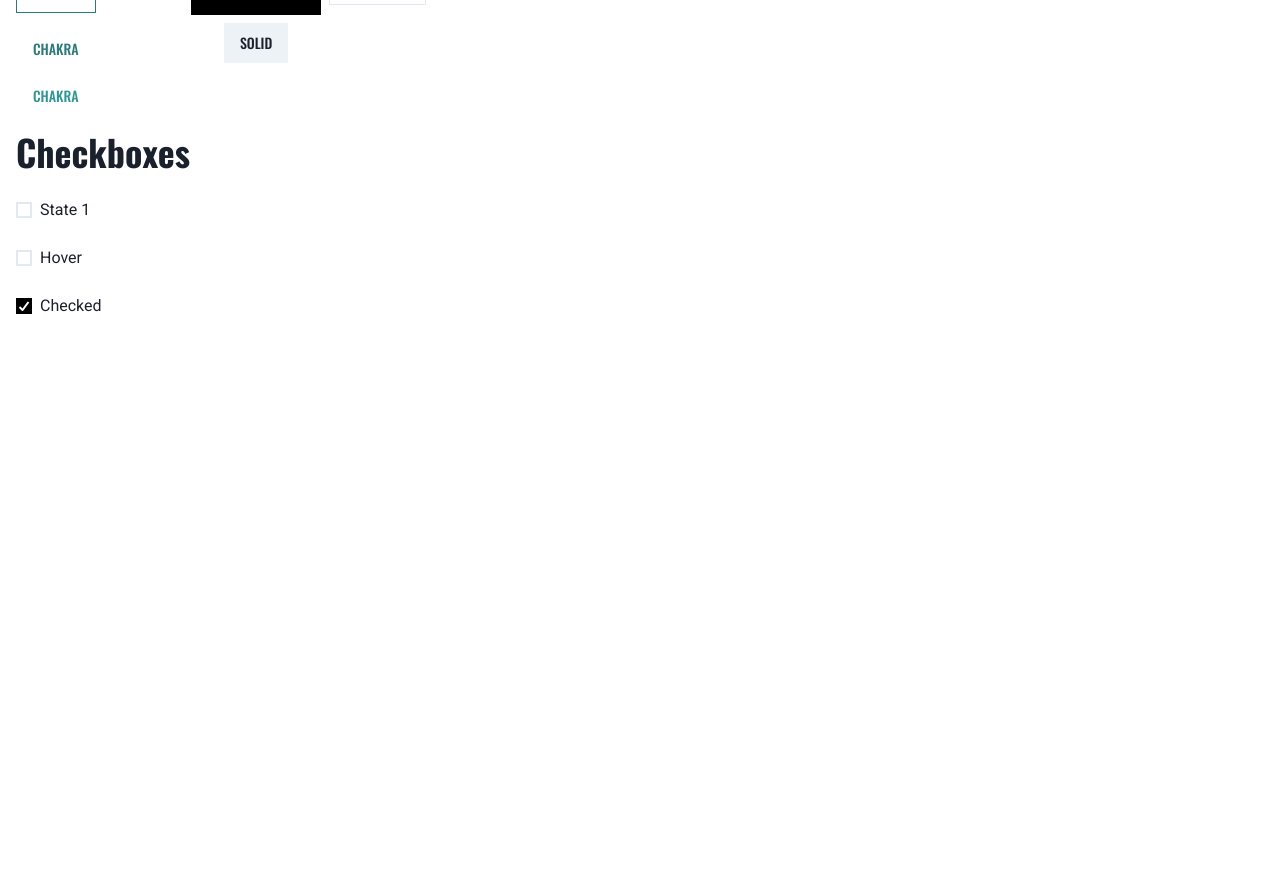
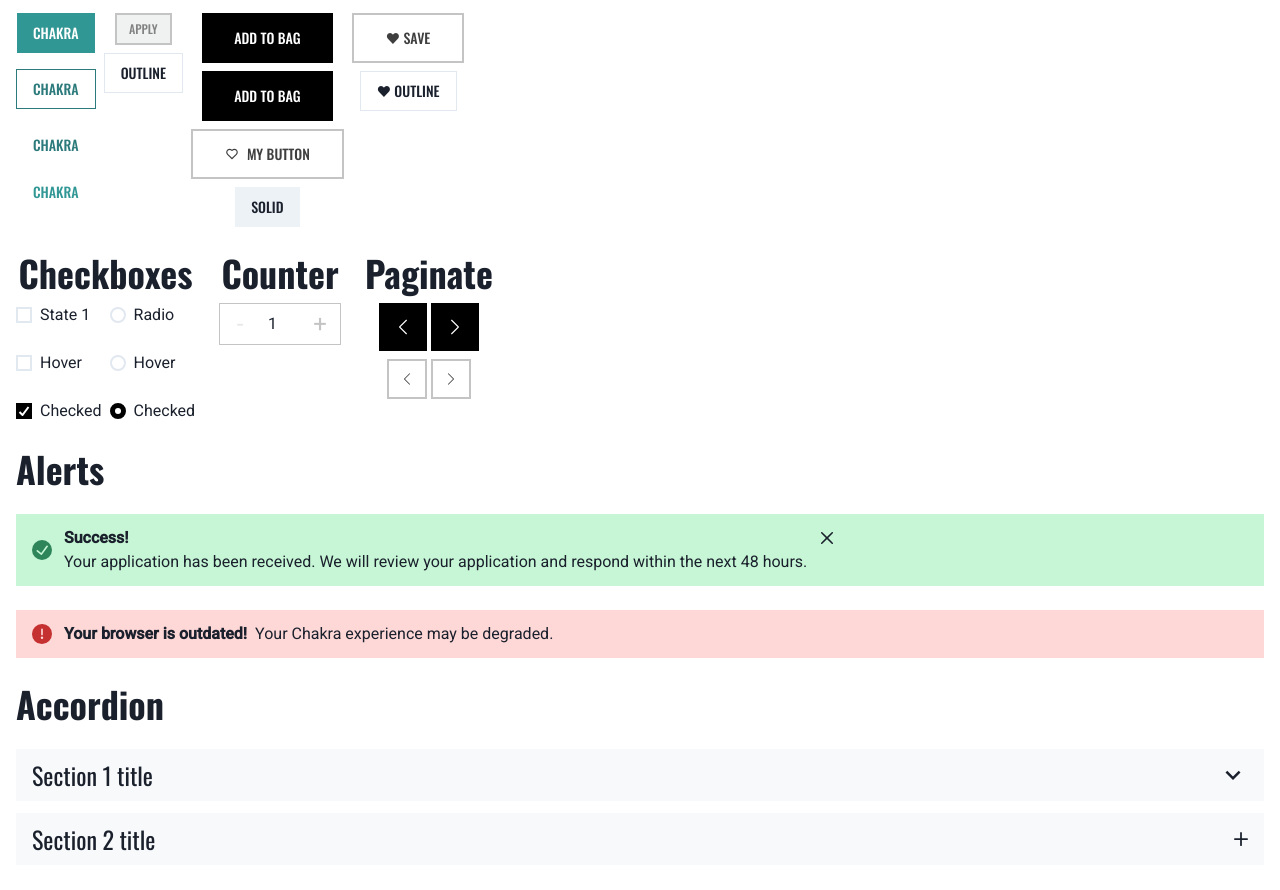
Before and after one commit to isikava/shopping-cart, a React (Vite) app: page /components in a window 1280 px wide. Shown: the part 480-1370 px from the top of the page. Before the commit the page ends 800 px from the top, so only its background shows below. Built offline with nearby package versions, Linux system fonts and the light colour scheme.

Commit message:
Style components

```diff
--- a/package.json
+++ b/package.json
@@ -20,6 +20,7 @@
     "framer-motion": "^10.16.0",
     "react": "^18.2.0",
     "react-dom": "^18.2.0",
+    "react-icons": "^4.10.1",
     "react-router-dom": "^6.15.0"
   },
   "devDependencies": {
--- /dev/null
+++ b/src/components/Button.tsx
@@ -0,0 +1,15 @@
+import { Button as CButton, ButtonProps } from '@chakra-ui/react';
+
+type Props = ButtonProps & {
+  variant?: 'brand' | 'second';
+};
+
+export const Button = ({ variant = 'brand', children, ...rest }: Props) => {
+  const size = { base: '-sm', md: '-md' };
+
+  return (
+    <CButton variant={variant} size={size} {...rest}>
+      {children}
+    </CButton>
+  );
+};
--- /dev/null
+++ b/src/components/Counter.tsx
@@ -0,0 +1,47 @@
+import {
+  NumberInput,
+  HStack,
+  NumberDecrementStepper,
+  NumberInputField,
+  NumberIncrementStepper,
+} from '@chakra-ui/react';
+
+export const Counter = () => {
+  const stepper = {
+    fontSize: '2xl',
+    color: 'divider',
+    border: 'none',
+    w: 10,
+    h: 10,
+    _hover: { bg: 'lighthover', color: 'gray1' },
+  };
+
+  return (
+    <NumberInput defaultValue={1} min={1} allowMouseWheel>
+      <HStack
+        spacing={0}
+        border={'1px'}
+        borderColor={'divider'}
+        _hover={{ borderColor: 'gray1' }}
+      >
+        <NumberDecrementStepper
+          children="-"
+          style={{ margin: 0 }}
+          {...stepper}
+        />
+        <NumberInputField
+          borderRadius={0}
+          border={'none'}
+          w={10}
+          p={2}
+          h={10}
+        />
+        <NumberIncrementStepper
+          children="+"
+          style={{ margin: 0 }}
+          {...stepper}
+        />
+      </HStack>
+    </NumberInput>
+  );
+};
--- /dev/null
+++ b/src/components/Paginate.tsx
@@ -0,0 +1,26 @@
+import { HStack, IconButton } from '@chakra-ui/react';
+import { BsChevronLeft, BsChevronRight } from 'react-icons/bs';
+
+type Props = {
+  size?: 'xs' | 'sm' | 'md' | 'lg';
+  variant?: 'brand' | 'second';
+};
+
+export const Paginate = ({ variant = 'second', size = 'md' }: Props) => {
+  return (
+    <HStack spacing={1}>
+      <IconButton
+        aria-label="prev page"
+        variant={variant}
+        size={size}
+        icon={<BsChevronLeft />}
+      />
+      <IconButton
+        aria-label="next page"
+        variant={variant}
+        size={size}
+        icon={<BsChevronRight />}
+      />
+    </HStack>
+  );
+};
--- a/src/pages/Checkout.tsx
+++ b/src/pages/Checkout.tsx
@@ -83,7 +83,7 @@
               <Checkbox defaultChecked>Ship to billing address.</Checkbox>
             </GridItem>
             <GridItem colSpan={2}>
-              <Button variant={'primary'} size={'lg'} w={'full'}>
+              <Button variant={'brand'} size={'lg'} w={'full'}>
                 Place Order
               </Button>
             </GridItem>
--- a/src/pages/Components.tsx
+++ b/src/pages/Components.tsx
@@ -1,6 +1,6 @@
 import {
   Box,
-  Button,
+  Button as CButton,
   Checkbox,
   Container,
   FormControl,
@@ -8,12 +8,30 @@
   HStack,
   Heading,
   Input,
+  Radio,
+  RadioGroup,
   VStack,
+  Select,
+  Alert,
+  AlertDescription,
+  AlertIcon,
+  AlertTitle,
+  CloseButton,
+  Accordion,
+  AccordionButton,
+  AccordionIcon,
+  AccordionItem,
+  AccordionPanel,
 } from '@chakra-ui/react';
+import { Button } from '@/components/Button';
+import { BiHeart } from 'react-icons/bi';
+import { Paginate } from '@/components/Paginate';
+import { Counter } from '@/components/Counter';
+import { MinusIcon, AddIcon } from '@chakra-ui/icons';
 
 const Components = () => {
   return (
-    <Container maxW={'container.xl'}>
+    <Container maxW={'container.xl'} pb={96}>
       <VStack spacing={6} align={'flex-start'}>
         <Heading size={'xl'}>Forms</Heading>
         <FormControl>
@@ -24,48 +42,153 @@
           <FormLabel>Focused</FormLabel>
           <Input placeholder="Naruto" />
         </FormControl>
+        <FormControl>
+          <FormLabel>Select</FormLabel>
+          <Select>
+            <option value="fire">Fire</option>
+            <option value="wind">Wind</option>
+          </Select>
+        </FormControl>
 
         <Heading size={'xl'}>Buttons</Heading>
         <HStack align={'flex-start'}>
           <VStack spacing={4} align="center">
-            <Button colorScheme="teal" variant="solid">
+            <CButton colorScheme="teal" variant="solid">
               Chakra
-            </Button>
-            <Button colorScheme="teal" variant="outline">
+            </CButton>
+            <CButton colorScheme="teal" variant="outline">
               Chakra
-            </Button>
-            <Button colorScheme="teal" variant="ghost">
+            </CButton>
+            <CButton colorScheme="teal" variant="ghost">
               Chakra
-            </Button>
-            <Button colorScheme="teal" variant="link">
+            </CButton>
+            <CButton colorScheme="teal" variant="link">
               Chakra
-            </Button>
+            </CButton>
           </VStack>
           <VStack>
-            <Button variant={'muted'} size={'sm'}>
+            <CButton variant={'muted'} size={'sm'}>
               Apply
-            </Button>
-            <Button variant={'outline'}>Outline</Button>
+            </CButton>
+            <CButton variant={'outline'}>Outline</CButton>
           </VStack>
           <VStack>
-            <Button variant={'primary'}>Add to bag</Button>
-            <Button variant={'primary'} size={{ base: '-sm', md: '-md' }}>
+            <Button variant={'brand'}>Add to bag</Button>
+            <Button variant={'brand'} size={{ base: '-sm', md: '-md' }}>
               Add to bag
             </Button>
-            <Button variant={'solid'}>Solid</Button>
+            <Button variant={'second'} leftIcon={<BiHeart />}>
+              My button
+            </Button>
+            <CButton variant={'solid'}>Solid</CButton>
           </VStack>
           <VStack>
-            <Button variant={'secondary'}>♥ Save</Button>
-            <Button variant={'outline'}>♥ Outline</Button>
+            <Button variant={'second'}>♥ Save</Button>
+            <CButton variant={'outline'}>♥ Outline</CButton>
           </VStack>
         </HStack>
 
+        <HStack align={'flex-start'} spacing={6}>
+          <VStack>
             <Heading>Checkboxes</Heading>
+            <HStack>
               <VStack spacing={6} align={'flex-start'}>
                 <Checkbox>State 1</Checkbox>
                 <Checkbox>Hover</Checkbox>
                 <Checkbox defaultChecked>Checked</Checkbox>
               </VStack>
+              <RadioGroup defaultValue="3">
+                <VStack spacing={6} align={'flex-start'}>
+                  <Radio value="1">Radio</Radio>
+                  <Radio value="2">Hover</Radio>
+                  <Radio value="3">Checked</Radio>
+                </VStack>
+              </RadioGroup>
+            </HStack>
+          </VStack>
+
+          <VStack>
+            {' '}
+            <Heading>Counter</Heading>
+            <Counter />
+          </VStack>
+
+          <VStack>
+            <Heading>Paginate</Heading>
+            <Paginate variant="brand" size="lg" />
+            <Paginate variant="second" />
+          </VStack>
+        </HStack>
+
+        <Heading>Alerts</Heading>
+        <Alert status="success">
+          <AlertIcon />
+          <Box>
+            <AlertTitle>Success!</AlertTitle>
+            <AlertDescription>
+              Your application has been received. We will review your
+              application and respond within the next 48 hours.
+            </AlertDescription>
+          </Box>
+          <CloseButton
+            alignSelf="flex-start"
+            position="relative"
+            right={-1}
+            top={-1}
+          />
+        </Alert>
+        <Alert status="error">
+          <AlertIcon />
+          <AlertTitle>Your browser is outdated!</AlertTitle>
+          <AlertDescription>
+            Your Chakra experience may be degraded.
+          </AlertDescription>
+        </Alert>
+
+        <Heading>Accordion</Heading>
+        <Accordion w={'full'} allowToggle>
+          <AccordionItem>
+            <h2>
+              <AccordionButton>
+                <Box as="span" flex="1" textAlign="left">
+                  Section 1 title
+                </Box>
+                <AccordionIcon />
+              </AccordionButton>
+            </h2>
+            <AccordionPanel pb={4}>
+              Lorem ipsum dolor sit amet, consectetur adipiscing elit, sed do
+              eiusmod tempor incididunt ut labore et dolore magna aliqua. Ut
+              enim ad minim veniam, quis nostrud exercitation ullamco laboris
+              nisi ut aliquip ex ea commodo consequat.
+            </AccordionPanel>
+          </AccordionItem>
+
+          <AccordionItem my={3}>
+            {({ isExpanded }) => (
+              <>
+                <h2>
+                  <AccordionButton>
+                    <Box as="span" flex="1" textAlign="left">
+                      Section 2 title
+                    </Box>
+                    {isExpanded ? (
+                      <MinusIcon fontSize={'sm'} />
+                    ) : (
+                      <AddIcon fontSize={'sm'} />
+                    )}
+                  </AccordionButton>
+                </h2>
+                <AccordionPanel pb={4}>
+                  Lorem ipsum dolor sit amet, consectetur adipiscing elit, sed
+                  do eiusmod tempor incididunt ut labore et dolore magna aliqua.
+                  Ut enim ad minim veniam, quis nostrud exercitation ullamco
+                  laboris nisi ut aliquip ex ea commodo consequat.
+                </AccordionPanel>
+              </>
+            )}
+          </AccordionItem>
+        </Accordion>
       </VStack>
     </Container>
   );
--- /dev/null
+++ b/src/theme/components/accordion.ts
@@ -0,0 +1,29 @@
+const baseStyle = {
+  container: {
+    bg: '#F8F9FB',
+    border: 0,
+  },
+  panel: { border: 0 },
+  button: {
+    fontFamily: 'heading',
+    fontSize: '2xl',
+    border: 0,
+    _hover: {
+      bg: 'lighthover',
+    },
+  },
+};
+
+// const sizes = {
+//   xl: {
+//     icon: {
+//       fontSize: 'lg',
+//       px: '4',
+//       h: '12',
+//     },
+//   },
+// };
+
+export const Accordion = {
+  baseStyle,
+};
--- a/src/theme/components/button.ts
+++ b/src/theme/components/button.ts
@@ -32,7 +32,7 @@
 };
 
 const variants = {
-  primary: {
+  brand: {
     ...brandRing,
     color: 'white',
     bg: 'black',
@@ -43,14 +43,14 @@
       bg: 'brand.700',
     },
   },
-  secondary: {
+  second: {
     ...brandRing,
     color: 'dark2',
     bg: 'white',
     border: '2px solid',
     borderColor: 'divider',
     _hover: {
-      borderColor: 'currentColor',
+      borderColor: 'gray1',
     },
   },
   muted: {
--- a/src/theme/components/checkbox.ts
+++ b/src/theme/components/checkbox.ts
@@ -1,10 +1,7 @@
 import { brandRing } from './button';
 
-export const Checkbox = {
-  baseStyle: {
-    control: {
+export const controlStyle = {
   ...brandRing,
-      borderRadius: 'none',
   _hover: {
     borderColor: 'dark2',
   },
@@ -16,6 +13,13 @@
       borderColor: 'brand.500',
     },
   },
+};
+
+export const Checkbox = {
+  baseStyle: {
+    control: {
+      borderRadius: 'none',
+      ...controlStyle,
     },
   },
 };
--- a/src/theme/components/index.ts
+++ b/src/theme/components/index.ts
@@ -1,10 +1,14 @@
 import { Button } from './button';
 import { Input, Select } from './input';
 import { Checkbox } from './checkbox';
+import { Radio } from './radio';
+import { Accordion } from './accordion';
 
 export const components = {
   Button,
   Input,
   Select,
   Checkbox,
+  Radio,
+  Accordion,
 };
--- /dev/null
+++ b/src/theme/components/radio.ts
@@ -0,0 +1,7 @@
+import { controlStyle } from './checkbox';
+
+export const Radio = {
+  baseStyle: {
+    control: { ...controlStyle },
+  },
+};
```
Also changed, not shown: src/assets/heart.svg (added), 1 other file (tests, documents, lock files or other folders). Lines whose indentation alone changed are shown as unchanged.
